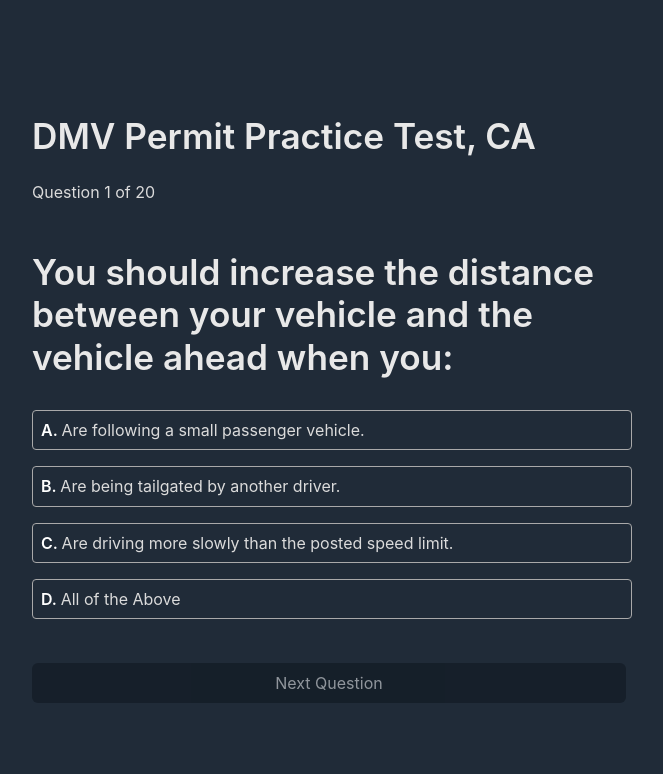
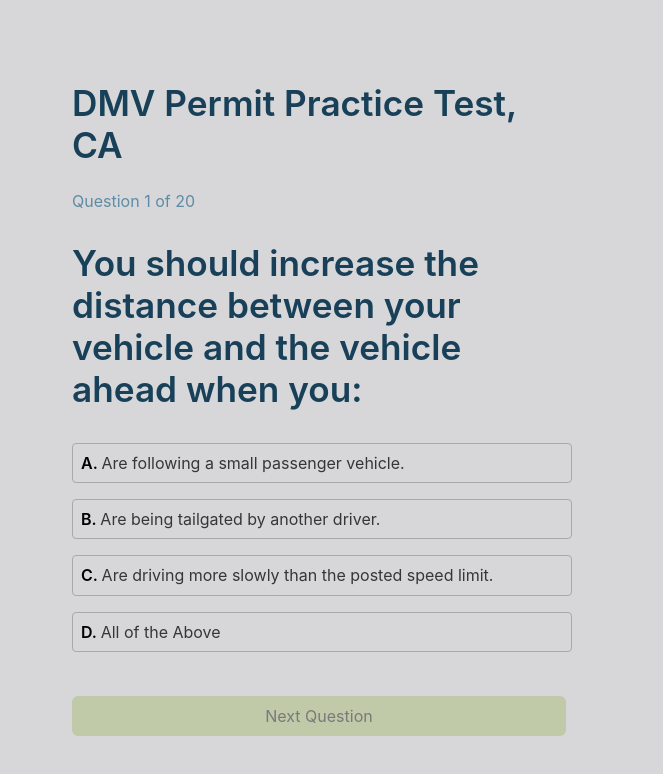
Before and after one commit to paubonilla/dmv-test-rebuild, a React (Create React App) app: page / in a window 1280 px wide. Shown: the top 774 px of the page, without its empty margins (318-981 px from the left). Built offline with nearby package versions, Linux system fonts and the light colour scheme.

Commit message:
redesign ui

```diff
--- a/public/index.html
+++ b/public/index.html
@@ -17,7 +17,7 @@
     <link rel="manifest" href="%PUBLIC_URL%/manifest.json" />
     <link
       rel="stylesheet"
-      href="https://cdn.jsdelivr.net/gh/kognise/water.css@latest/dist/dark.min.css"
+      href="https://cdn.jsdelivr.net/gh/kognise/water.css@latest/dist/light.min.css"
     />
     <!--
       Notice the use of %PUBLIC_URL% in the tags above.
--- a/src/App.css
+++ b/src/App.css
@@ -2,8 +2,9 @@
   margin: 0;
   padding: 0;
   box-sizing: border-box;
+  background: #d7d7d9;
 }
 
 *::selection {
-  background: rgb(0, 255, 200);
+  background: #09adbe;
 }
--- a/src/components/Quiz.js
+++ b/src/components/Quiz.js
@@ -8,7 +8,7 @@
     nextQuestion,
     isReviewMode
 }) {
-    const currentQuestion = questions[qIndex] // this is where it calling all the data from questions.json
+    const currentQuestion = questions[qIndex]
     return (
         <>
             <h1>DMV Permit Practice Test, CA</h1>
--- a/src/index.css
+++ b/src/index.css
@@ -1,13 +1,12 @@
 body {
   margin: 0;
-  font-family: -apple-system, BlinkMacSystemFont, 'Segoe UI', 'Roboto', 'Oxygen',
-    'Ubuntu', 'Cantarell', 'Fira Sans', 'Droid Sans', 'Helvetica Neue',
-    sans-serif;
+  padding: 0;
+  font-family: -apple-system, BlinkMacSystemFont, "Segoe UI", "Roboto", "Oxygen", "Ubuntu", "Cantarell", "Fira Sans",
+    "Droid Sans", "Helvetica Neue", sans-serif;
   -webkit-font-smoothing: antialiased;
   -moz-osx-font-smoothing: grayscale;
 }
 
 code {
-  font-family: source-code-pro, Menlo, Monaco, Consolas, 'Courier New',
-    monospace;
+  font-family: source-code-pro, Menlo, Monaco, Consolas, "Courier New", monospace;
 }
--- a/src/styled/index.js
+++ b/src/styled/index.js
@@ -12,7 +12,7 @@
 export const AppInner = styled.div`
   margin: 0 auto;
   width: 100%;
-  max-width: 600px;
+  max-width: 500px;
   @media (max-width: 768px) {
     max-width: 400px;
   }
@@ -32,7 +32,7 @@
       font-size: 24px;
     }
     line-height: 1.2;
-    color: #e8e8e8;
+    color: #194059;
     margin-bottom: 24px;
   }
   button {
@@ -40,6 +40,7 @@
     display: flex;
     justify-content: center;
     align-items: center;
+background: #AABE7A;
   }
   ul {
     display: flex;
@@ -54,15 +55,17 @@
       cursor: pointer;
       transition: 0.4s ease;
       strong {
-        transition: 0.8s ease;
+        transition: 0.4s ease;
       }
+
     }
     li.isSelected {
       strong {
-        color: gray;
+        color: #283618;
+        background-color: #BFCDD9;
       }
-      color: gray;
-      background-color: darkgray;
+      color: #283618;
+      background-color: #BFCDD9;
     }
     li.isCorrect {
       strong {
@@ -73,9 +76,13 @@
     }
   }
   span {
+    color: #5E8BA5;
     display: flex;
-    margin-bottom: 24px;
+    margin-bottom: 5px;
     flex-direction: column;
     justify-content: space-around;
+    &::selection {
+      color: #194059;
+    }
   }
 `
```
Also changed, not shown: src/logo.svg (deleted).
